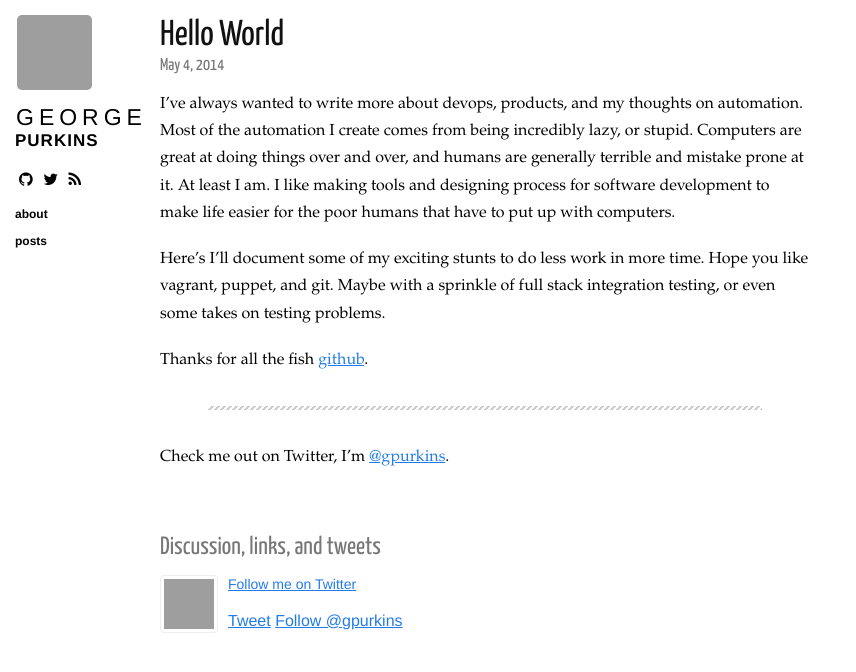
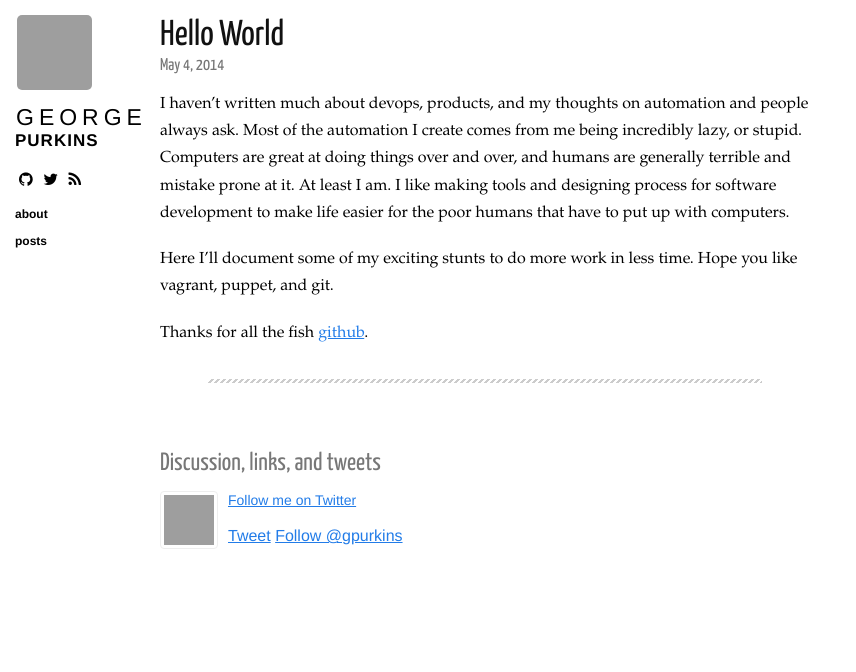
Before and after one commit to gpurkins/gpurkins.github.io, a Jekyll site: the page built from _posts/2014-05-04-Hello-World.markdown, in a window 1280 px wide, cut to the strip 0-672 px from the top of the page. Shown: the whole strip, without its empty margins (0-856 px from the left). Built offline with Jekyll 4.4.1, drawn with Linux system fonts in a browser that asks for light colours; nearby versions of some CDN libraries; Markdown is read by kramdown in place of the engine named in the settings; comment, search, counter and statistics services are not loaded; grey boxes are pictures that could not be loaded.

Commit message:
phrasing!

```diff
--- a/_posts/2014-05-04-Hello-World.markdown
+++ b/_posts/2014-05-04-Hello-World.markdown
@@ -4,15 +4,13 @@
 category: posts
 ---
 
-I've always wanted to write more about devops, products, and my thoughts on automation. Most of the automation I create comes from being incredibly lazy, or stupid. Computers are great at doing things over and over, and humans are generally terrible and mistake prone at it. At least I am. I like making tools and designing process for software development to make life easier for the poor humans that have to put up with computers.
+ I haven't written much about devops, products, and my thoughts on automation and people always ask. Most of the automation I create comes from me being incredibly lazy, or stupid. Computers are great at doing things over and over, and humans are generally terrible and mistake prone at it. At least I am. I like making tools and designing process for software development to make life easier for the poor humans that have to put up with computers.
 
-Here's I'll document some of my exciting stunts to do less work in more time. Hope you like vagrant, puppet, and git. Maybe with a sprinkle of full stack integration testing, or even some takes on testing problems.
+Here I'll document some of my exciting stunts to do more work in less time. Hope you like vagrant, puppet, and git.
 
 Thanks for all the fish [github][jekyll].
 
 ---
 
-Check me out on Twitter, I'm [@gpurkins][twitter].
-
 [jekyll]: https://github.com/mojombo/jekyll
 [twitter]: https://twitter.com/gpurkins
```
